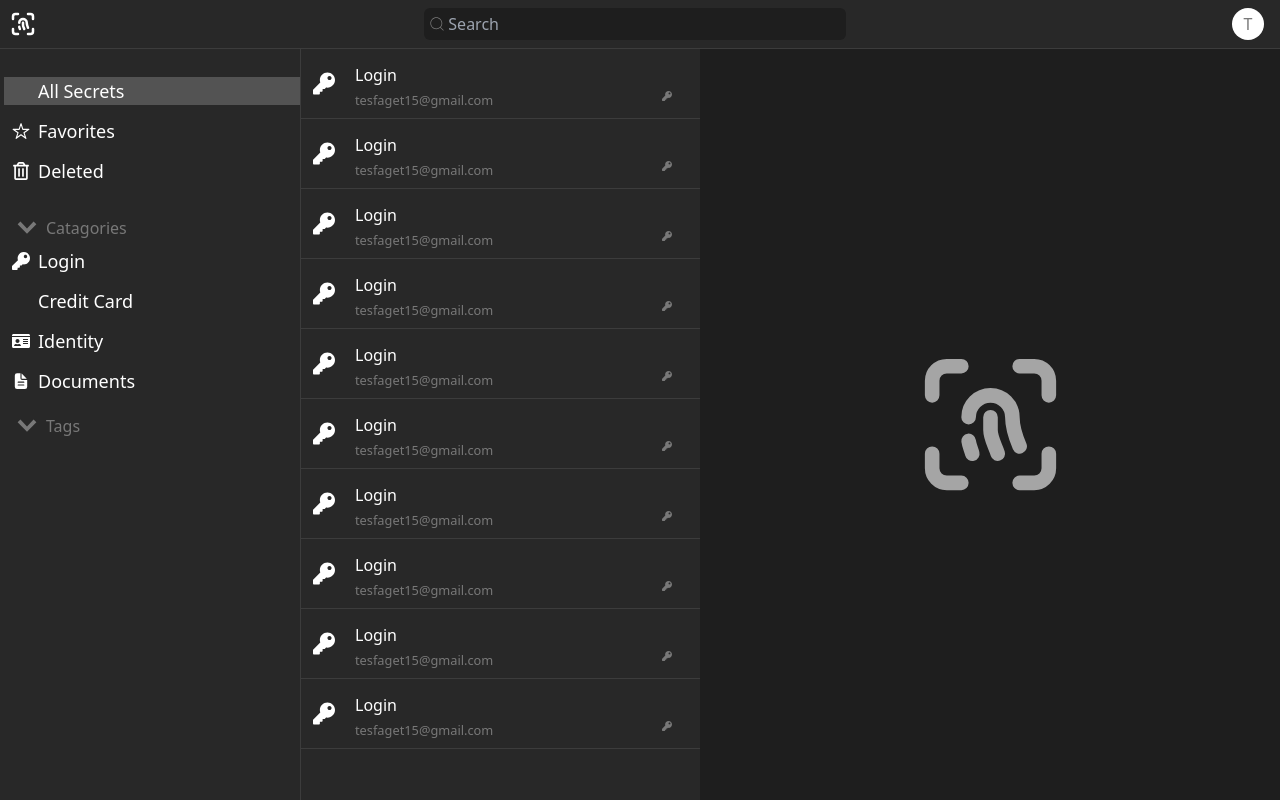
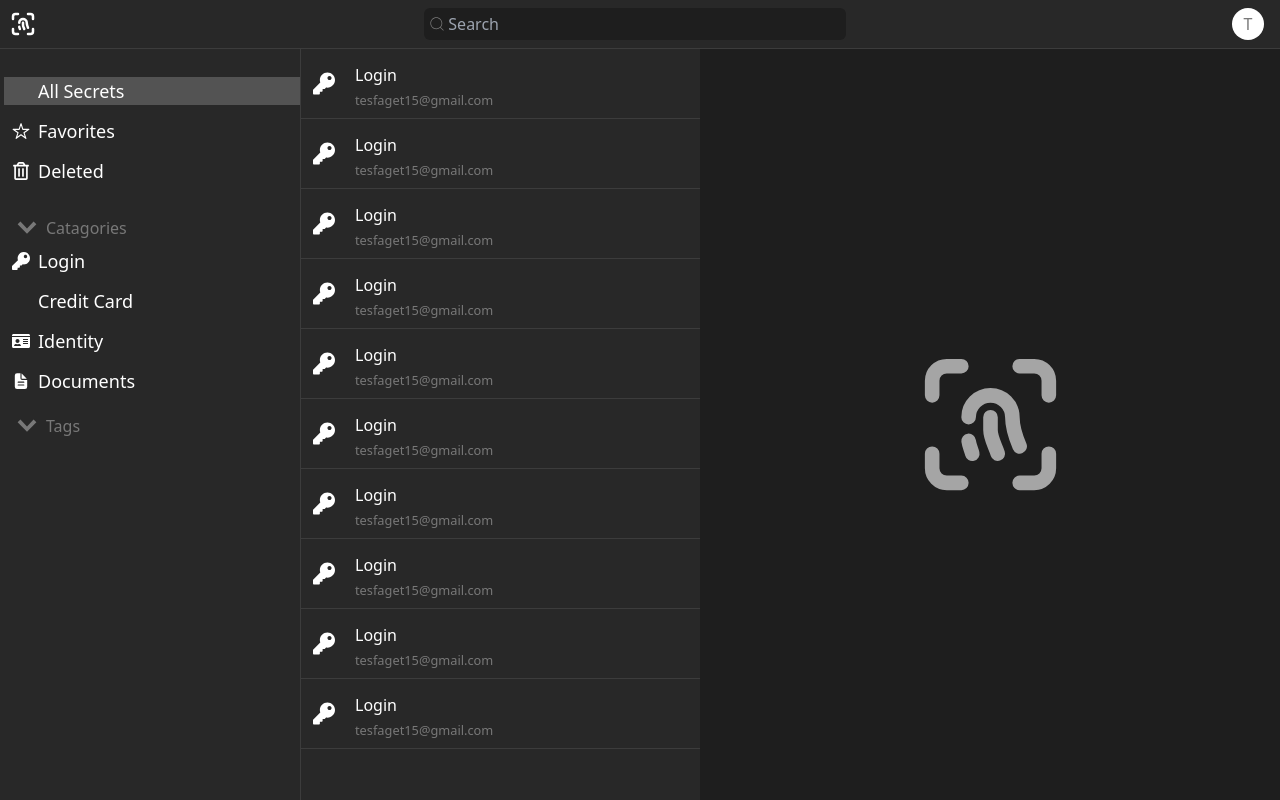
Before and after one commit to tesfatesfaye/FreePass, a React (Vite) app in the folder client/: page / in a window 1280 px wide. Built offline with nearby package versions, Linux system fonts and the light colour scheme; some icons are missing.

Commit message:
made changes to secretItem

```diff
--- a/client/src/components/secrets/SecretItem.tsx
+++ b/client/src/components/secrets/SecretItem.tsx
@@ -6,7 +6,7 @@ import Icon from "../icons/IconComponent";
 interface SecretItemProps {
   id: string;
   type: IconNames;
-  subType?: IconNames;
+  subtype?: IconNames;
 }
 
 const SecretItem: FC<SecretItemProps> = (props) => {
@@ -36,7 +36,7 @@ const SecretItem: FC<SecretItemProps> = (props) => {
     >
       <Icon
         type={props.type}
-        subType={props.subType}
+        subtype={props.subtype}
         className="ml-1"
         size={25}
         color={"white"}
@@ -45,7 +45,7 @@ const SecretItem: FC<SecretItemProps> = (props) => {
         <span className="text-white">Login</span>
         <span className="text-custom-gray text-m flex w-full ">
           <small>tesfaget15@gmail.com</small>
-          {props.subType !== undefined && hoveredSecretItemId !== props.id && (
+          {props.subtype !== undefined && hoveredSecretItemId !== props.id && (
             <Icon
               type={props.type}
               className="ml-auto mr-5  text-custom-gray"
```
